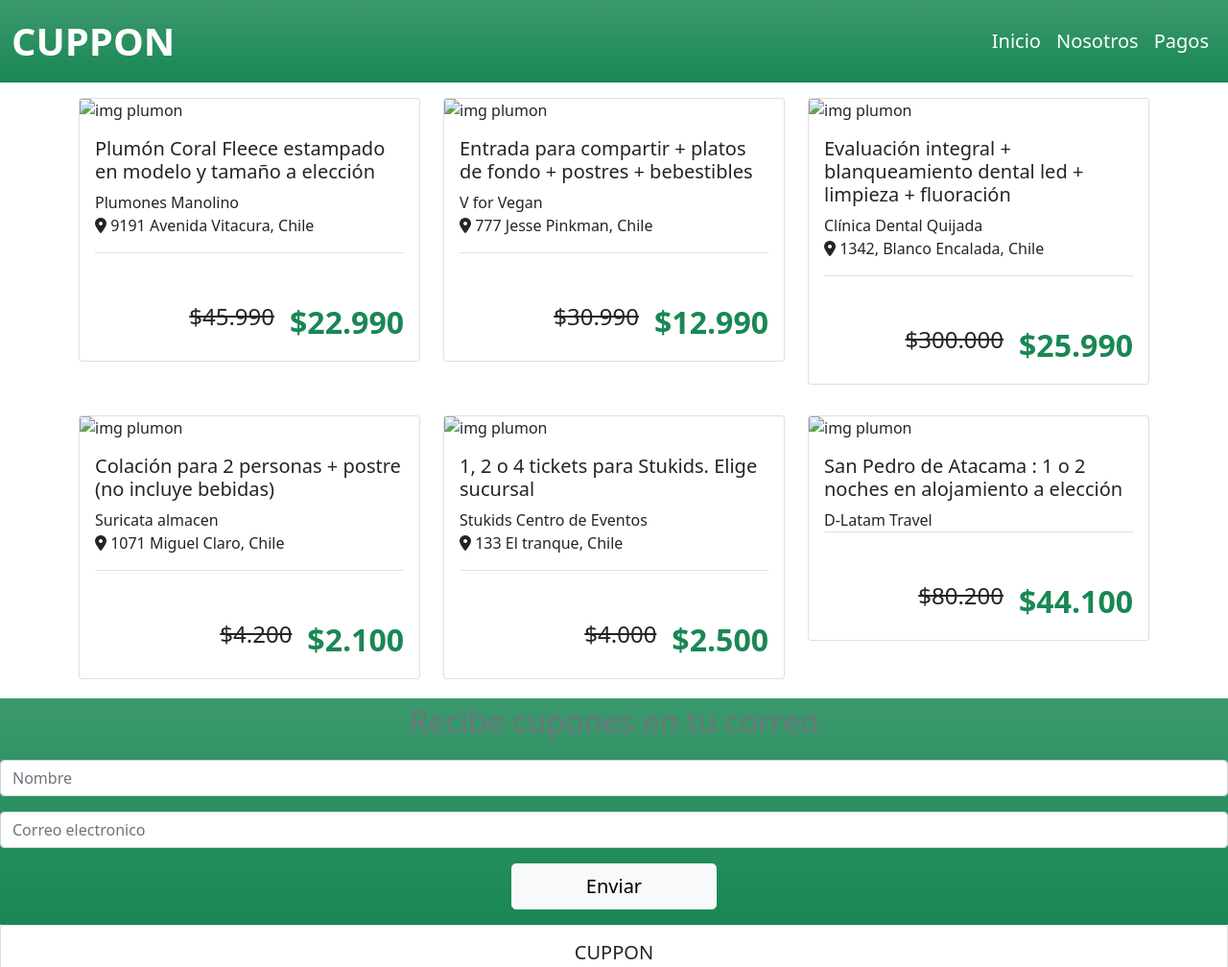
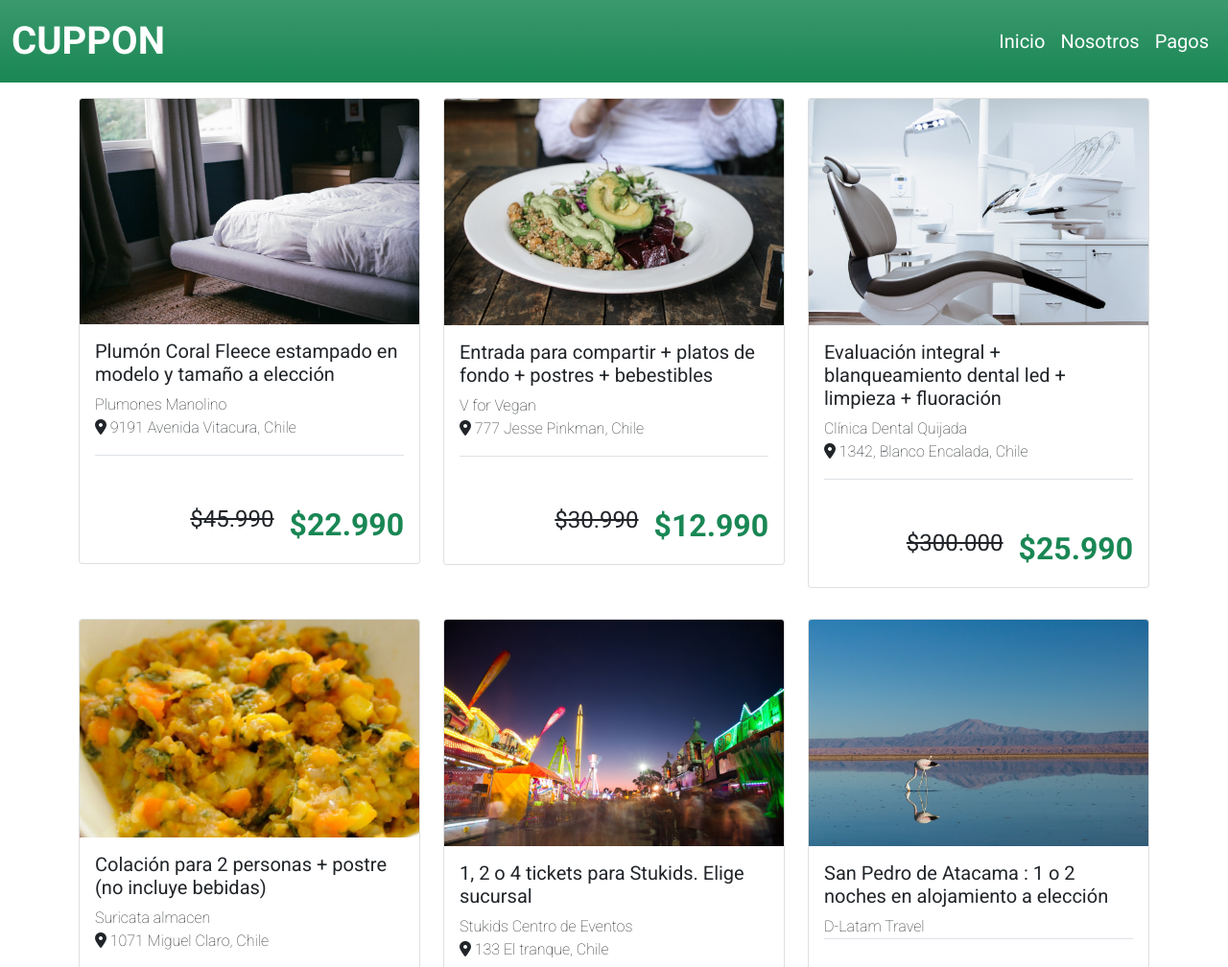
Before and after one commit to martanpegallo/Cuppon_Desafio4, a plain HTML site: page index.html in a window 1280 px wide. Shown: the top 1008 px of the page at 96% size. Drawn offline with nearby package versions, Linux system fonts and the light colour scheme; the site is published under a folder, as on GitHub Pages, so addresses that start at the root find nothing.

Commit message:
correccion rutas img

```diff
--- a/index.html
+++ b/index.html
@@ -12,7 +12,7 @@
       crossorigin="anonymous"
     />
     <!-- Hoja de estilos -->
-    <link rel="stylesheet" href="/assets/css/style.css" />
+    <link rel="stylesheet" href="./assets/css/style.css" />
     <!-- Fuente Roboto via GoogleFont-->
     <link rel="preconnect" href="https://fonts.googleapis.com" />
     <link rel="preconnect" href="https://fonts.gstatic.com" crossorigin />
@@ -72,7 +72,7 @@
           <div class="col-sm-12 col-md-12 col-lg-4 col-xl-4 mt-3 mb-3">
             <div class="card">
               <img
-                src="/assets/img/cupon-1.jpg"
+                src="./assets/img/cupon-1.jpg"
                 class="card-img-top"
                 alt="img plumon"
               />
@@ -98,7 +98,7 @@
           <div class="col-sm-12 col-md-12 col-lg-4 col-xl-4 mt-3 mb-3">
             <div class="card">
               <img
-                src="/assets/img/cupon-2.jpg"
+                src="./assets/img/cupon-2.jpg"
                 class="card-img-top"
                 alt="img plumon"
               />
@@ -125,7 +125,7 @@
           <div class="col-sm-12 col-md-12 col-lg-4 col-xl-4 mt-3 mb-3">
             <div class="card">
               <img
-                src="/assets/img/cupon-3.jpg"
+                src="./assets/img/cupon-3.jpg"
                 class="card-img-top"
                 alt="img plumon"
               />
@@ -152,7 +152,7 @@
           <div class="col-sm-12 col-md-12 col-lg-4 col-xl-4 mt-3 mb-3">
             <div class="card">
               <img
-                src="/assets/img/cupon-4.jpg"
+                src="./assets/img/cupon-4.jpg"
                 class="card-img-top"
                 alt="img plumon"
               />
@@ -178,7 +178,7 @@
           <div class="col-sm-12 col-md-12 col-lg-4 col-xl-4 mt-3 mb-3">
             <div class="card">
               <img
-                src="/assets/img/cupon-5.jpg"
+                src="./assets/img/cupon-5.jpg"
                 class="card-img-top"
                 alt="img plumon"
               />
@@ -205,7 +205,7 @@
           <div class="col-sm-12 col-md-12 col-lg-4 col-xl-4 mt-3 mb-3">
             <div class="card">
               <img
-                src="/assets/img/cupon-6.jpg"
+                src="./assets/img/cupon-6.jpg"
                 class="card-img-top"
                 alt="img plumon"
               />
```
